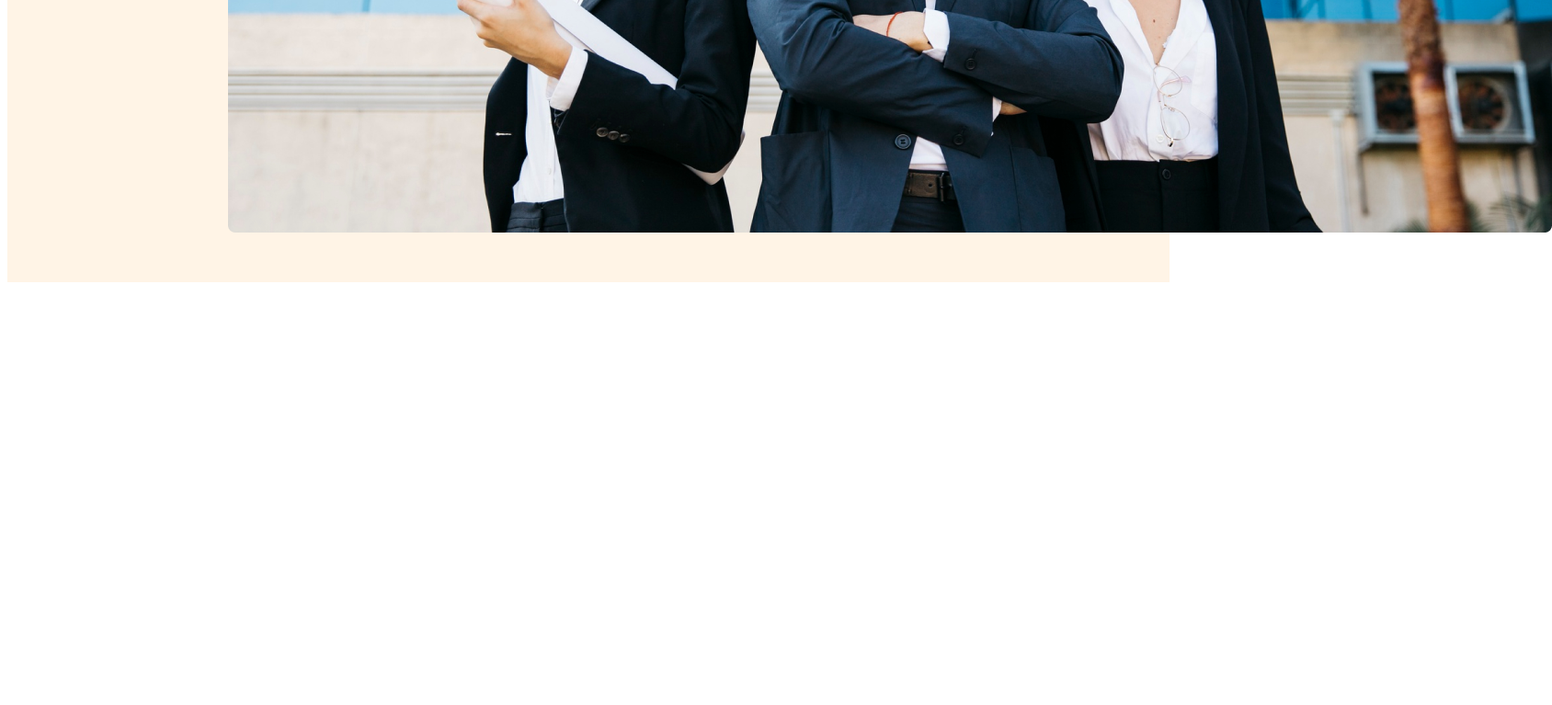
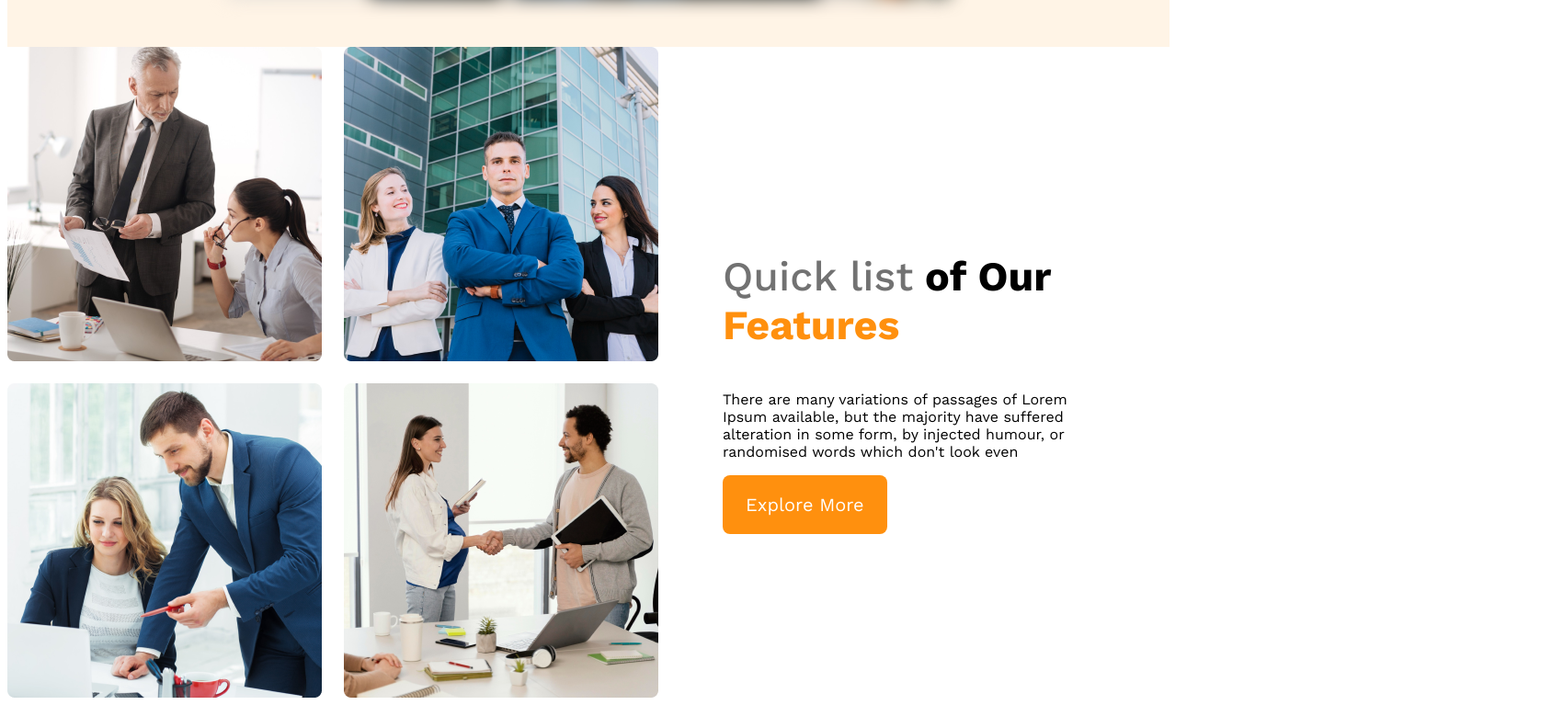
Before and after one commit to fahim3223/G3-Project, a plain HTML site: page index.html in a window 1280 px wide. Shown: the part 979-1746 px from the top of the page at 92% size, 1688 px wide, since content can reach past the window. Before the commit the page ends 1294 px from the top, so only its background shows below. Drawn offline with nearby package versions, Linux system fonts and the light colour scheme.

Commit message:
features content added

```diff
--- a/index.html
+++ b/index.html
@@ -7,6 +7,7 @@
     <link rel="stylesheet" href="style/architects.css">
 </head>
 <body>
+    <!-- header start -->
    <header>
         <nav>
             <h3 class="nav-title">G3 Architects</h3>
@@ -25,10 +26,26 @@
                 </p>
                 <button class="btn-primary">Explore More</button>
             </div>
-            <img src="images/banner.png" alt="">
+            <img class="blr" src="images/banner.png" alt="">
         </div>
    </header>
-   <main></main>
+   <!-- header end -->
+   <main>
+    <!-- features section start -->
+    <section class="teams-container">
+        <div class="teams-img-container">
+            <img src="images/team1.png" alt="">
+            <img src="images/team2.png" alt="">
+            <img src="images/team3.png" alt="">
+            <img src="images/team4.png" alt="">
+        </div>
+        <div class="teams-content">
+            <h3 class="teams-title"><span class="quick-list">Quick list</span> <span>of Our</span> <br> <span class="text-features">Features</span></h3>
+            <p class="teams-description">There are many variations of passages of Lorem Ipsum available, but the majority have suffered alteration in some form, by injected humour, or randomised words which don't look even</p>
+            <button class="btn-primary">Explore More</button>
+        </div>
+    </section>
+   </main>
    <footer></footer>
 </body>
 </html>
--- a/style/architects.css
+++ b/style/architects.css
@@ -1,8 +1,18 @@
 /* work sens from google fonts */
   @import url('https://fonts.googleapis.com/css2?family=Work+Sans:wght@400;500;600;700&display=swap');
 
+  /* shared style */
 *{
     font-family: 'Work Sans', sans-serif;
+}
+.btn-primary{
+    border-radius: 8px;
+background: #FF900E;
+padding: 20px 25px;
+color: #fff;
+font-size: 1.25rem;
+cursor: pointer;
+border: 0;
 }
 /* header style */
 header{
@@ -47,3 +57,62 @@ nav li a{
 .banner-description{
     color: #727272;
 }
+.blr{
+    filter: blur(10px);
+    width: 100%;
+    margin-top: 20px;
+}
+
+/* responsive media queries */
+
+@media screen and (max-width: 576px) {
+    header{
+        padding: 20px;
+    }
+    nav {
+        flex-direction: column;
+    }
+}
+/* tablet or mobile devices */
+@media screen and (min-width: 576px) and (max-width: 960px) {
+    nav{
+        flex-direction: column;
+    }
+    header{
+        padding: 50px;
+    }
+}
+
+/* main style */
+main{
+    max-width: 1440px;
+    margin: 0 auto;
+}
+
+/* teams styles */
+.teams-container{
+    display: flex;
+    align-items: center;
+
+}
+.teams-img-container{
+    display: grid;
+    grid-template-columns: repeat(2, 1fr);
+    gap: 1.5rem;
+}
+
+.teams-content{
+    padding-left: 70px;
+    padding-right: 70px;
+}
+.teams-title{
+    font-size: 2.8rem;
+}
+.teams-title .quick-list{
+    color: #727272;
+    font-weight: 500;
+}
+.teams-title .text-features{
+    color: #FF900E;
+    font-weight: 700;
+}
```
